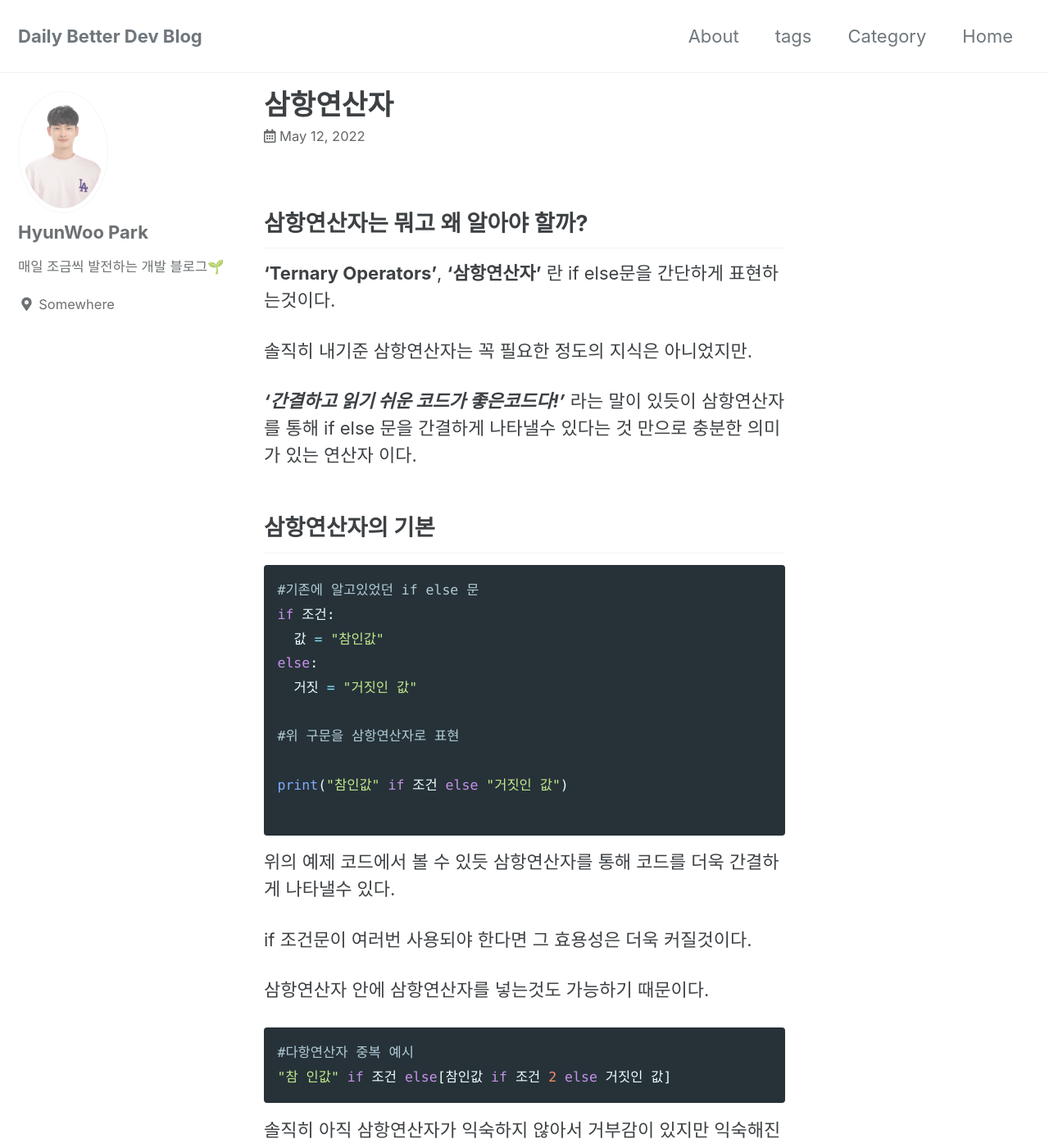
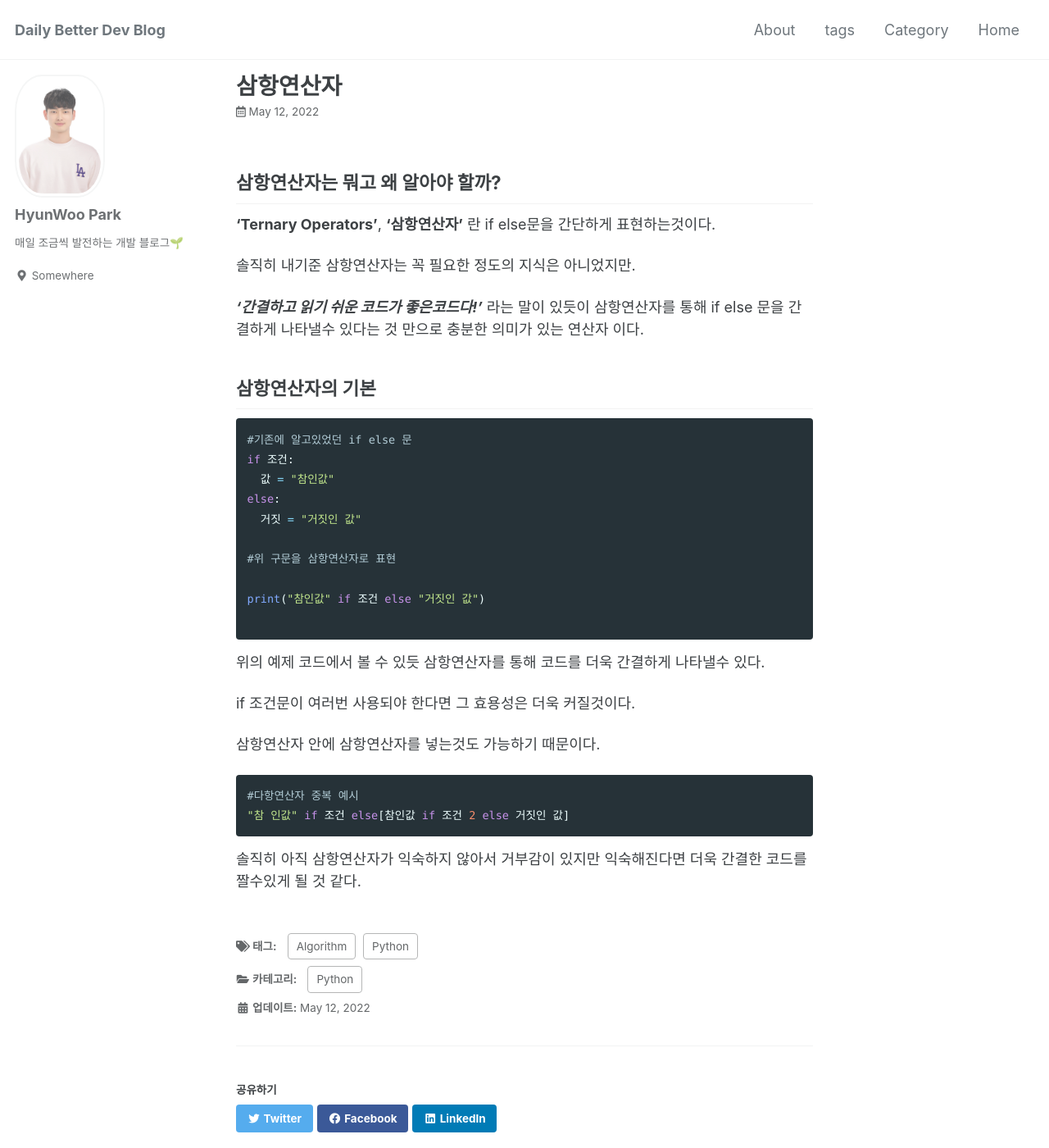
Before and after one commit to dailybetter/dailybetter.github.io, a Jekyll site: the page built from _posts/2022-05-12-python03.md, in a window 1280 px wide and 1400 px high. Shown: the whole window at 82% size. Built offline with Jekyll 4.4.1, drawn with Linux system fonts in a browser that asks for light colours; cached includes are drawn as plain includes; some web fonts are replaced; comment, search, counter and statistics services are not loaded; some of the changed text lies outside the part shown.

Commit message:
폰트 크기 수정, 좌우 사이드 비율 수정, 프로필 radius 수정

```diff
--- a/_sass/minimal-mistakes/_reset.scss
+++ b/_sass/minimal-mistakes/_reset.scss
@@ -4,22 +4,22 @@
 
 * { box-sizing: border-box; }
 
-html {
+html { /*폰트사이즈 변경 */
   /* apply a natural box layout model to all elements */
   box-sizing: border-box;
   background-color: $background-color;
-  font-size: 16px;
+  font-size: 14px;
 
   @include breakpoint($medium) {
+    font-size: 16px;
+  }
+
+  @include breakpoint($large) {
     font-size: 18px;
   }
 
-  @include breakpoint($large) {
-    font-size: 20px;
-  }
-
   @include breakpoint($x-large) {
-    font-size: 22px;
+    font-size: 18px;
   }
 
   -webkit-text-size-adjust: 100%;
--- a/_sass/minimal-mistakes/_sidebar.scss
+++ b/_sass/minimal-mistakes/_sidebar.scss
@@ -121,11 +121,11 @@
    Author profile and links
    ========================================================================== */
 
-.author__avatar {
+.author__avatar { //프로필 사진 css 수정
   display: table-cell;
   vertical-align: top;
-  width: 36px;
-  height: 36px;
+  width: 30px;
+  height: 30px;
 
   @include breakpoint($large) {
     display: block;
@@ -135,11 +135,11 @@
 
   img {
     max-width: 110px;
-    border-radius: 50%;
+    border-radius: 30%;
 
     @include breakpoint($large) {
-      padding: 5px;
-      border: 1px solid $border-color;
+      padding: 3px;
+      border: 2px solid $border-color;
     }
   }
 }
--- a/_sass/minimal-mistakes/_variables.scss
+++ b/_sass/minimal-mistakes/_variables.scss
@@ -156,8 +156,8 @@ $max-width: $x-large !default;
    ========================================================================== */
 
 $right-sidebar-width-narrow: 200px !default;
-$right-sidebar-width: 300px !default;
-$right-sidebar-width-wide: 400px !default;
+$right-sidebar-width: 270px !default;
+$right-sidebar-width-wide: 350px !default;
 
 /*
    Other
```
Also changed, not shown: _posts/2022-07-19-TIL.md (deleted, +0 -21 lines).
